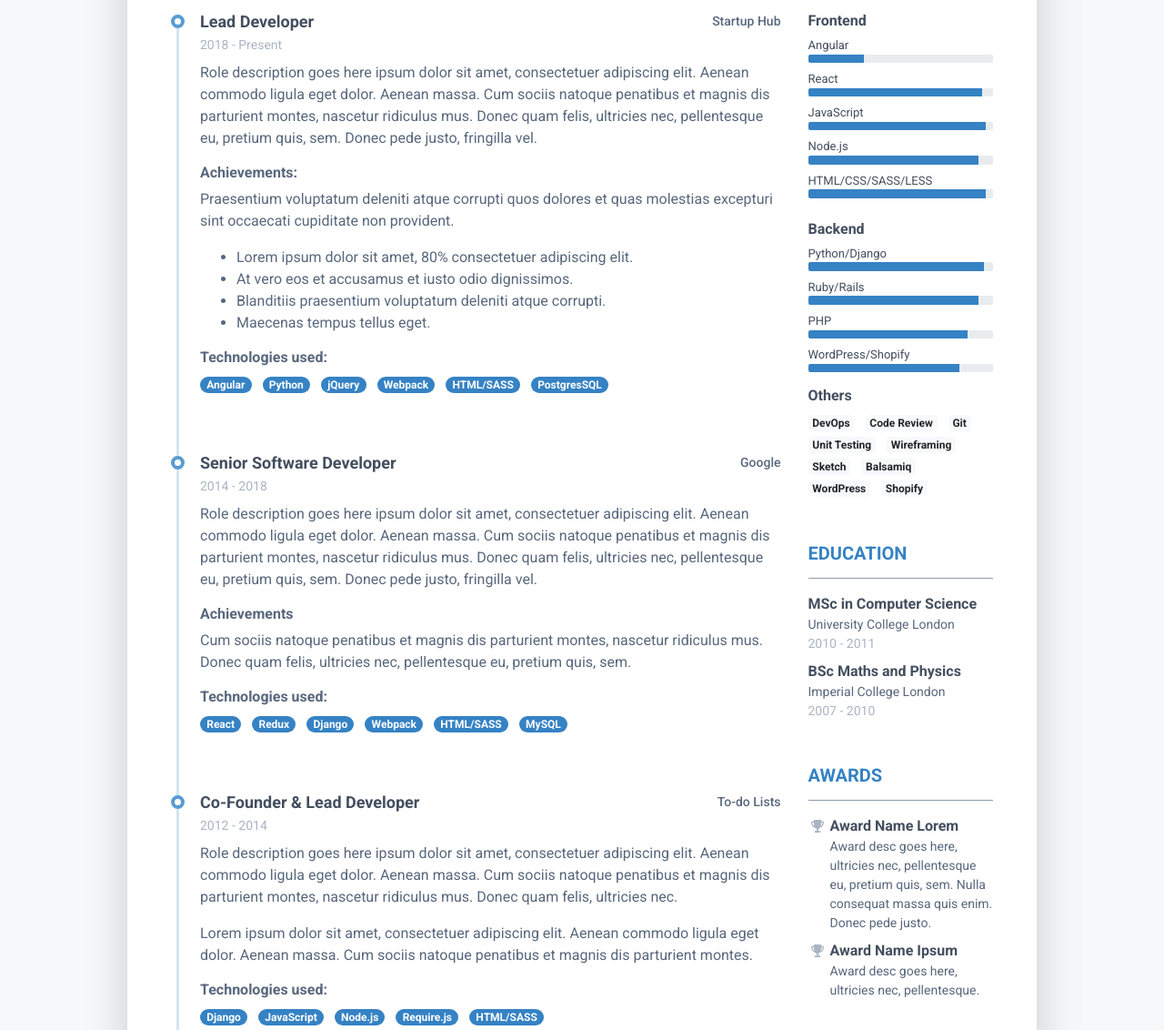
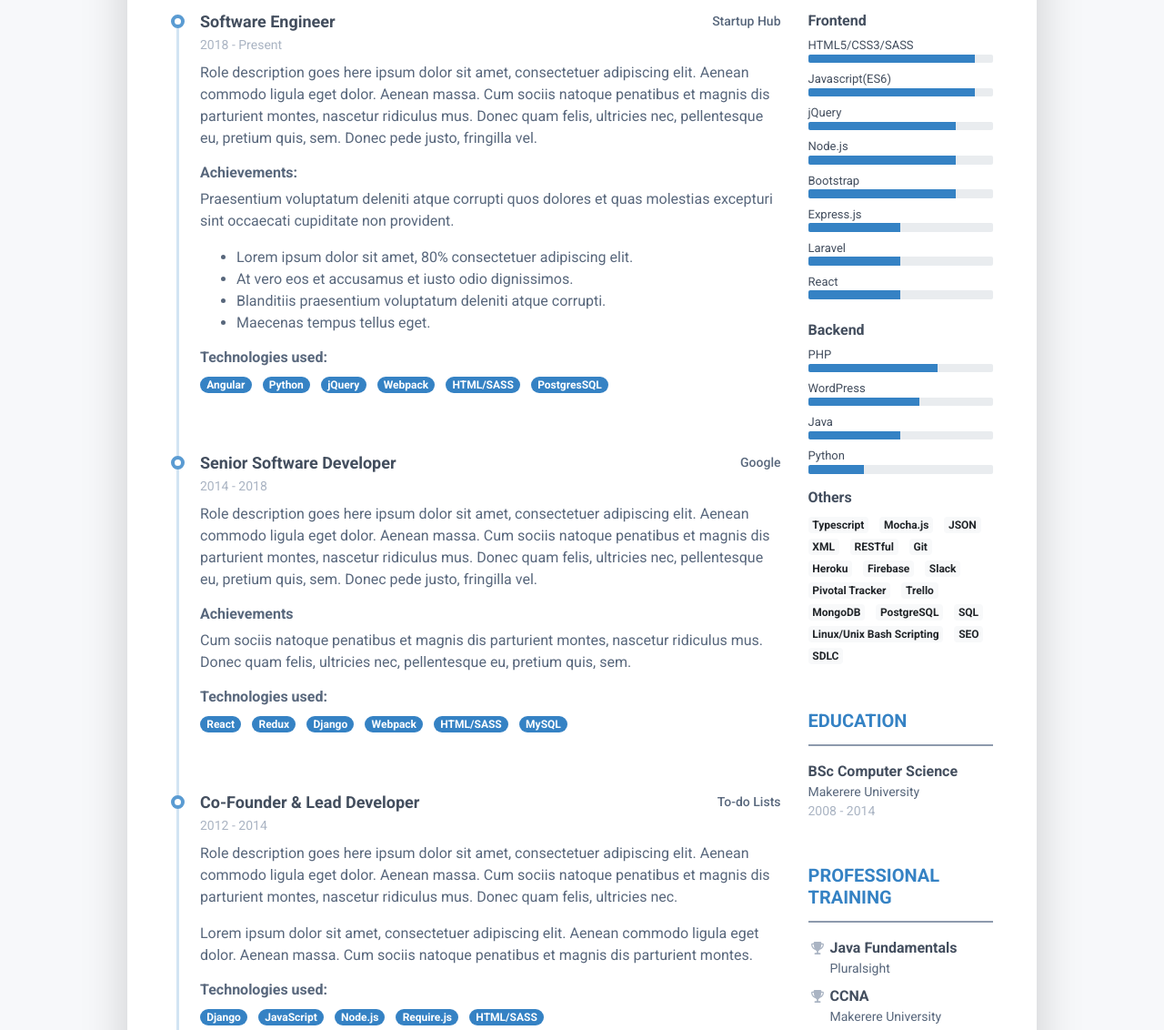
Before and after one commit to nabsty55/nabsty55.github.io, a plain HTML site: page index.html in a window 1280 px wide. Shown: the part 589-1721 px from the top of the page at 91% size. Drawn offline with Linux system fonts and the light colour scheme.

Commit message:
added more content to portfolio

```diff
--- a/index.html
+++ b/index.html
@@ -1,7 +1,7 @@
 <!DOCTYPE html>
 <html lang="en">
 <head>
-    <title>Pillar - Bootstrap 4 Resume/CV Template for Developers</title>
+    <title>Antony Nabende's Portfolio</title>
 
     <!-- Meta -->
     <meta charset="utf-8">
@@ -41,9 +41,9 @@
 					    </div><!--//primary-info-->
 					    <div class="secondary-info ml-md-auto mt-2">
 						    <ul class="resume-social list-unstyled">
-				                <li class="mb-3"><a href="#"><span class="fa-container text-center mr-2"><i class="fab fa-linkedin-in fa-fw"></i></span>linkedin.com/in/antonynab</a></li>
-				                <li class="mb-3"><a href="#"><span class="fa-container text-center mr-2"><i class="fab fa-github-alt fa-fw"></i></span>github.com/nabsty55</a></li>
-				                <li class="mb-3"><a href="#"><span class="fa-container text-center mr-2"><i class="fab fa-codepen fa-fw"></i></span>codepen.io/antony-nabende/</a></li>
+				                <li class="mb-3"><a href="https://www.linkedin.com/in/antonynab/"><span class="fa-container text-center mr-2"><i class="fab fa-linkedin-in fa-fw"></i></span>linkedin.com/in/antonynab</a></li>
+				                <li class="mb-3"><a href="https://github.com/nabsty55"><span class="fa-container text-center mr-2"><i class="fab fa-github-alt fa-fw"></i></span>github.com/nabsty55</a></li>
+				                <li class="mb-3"><a href="https://codepen.io/antony-nabende/"><span class="fa-container text-center mr-2"><i class="fab fa-codepen fa-fw"></i></span>codepen.io/antony-nabende/</a></li>
 				                <li><a href="#"><span class="fa-container text-center mr-2"><i class="fas fa-globe"></i></span>nabsty55.github.io</a></li>
 						    </ul>
 					    </div><!--//secondary-info-->
@@ -69,7 +69,7 @@
 
 									    <div class="resume-timeline-item-header mb-2">
 										    <div class="d-flex flex-column flex-md-row">
-										        <h3 class="resume-position-title font-weight-bold mb-1">Lead Developer</h3>
+										        <h3 class="resume-position-title font-weight-bold mb-1">Software Engineer</h3>
 										        <div class="resume-company-name ml-auto">Startup Hub</div>
 										    </div><!--//row-->
 										    <div class="resume-position-time">2018 - Present</div>
@@ -188,34 +188,52 @@
 							        <h4 class="resume-skills-cat font-weight-bold">Frontend</h4>
 							        <ul class="list-unstyled mb-4">
 								        <li class="mb-2">
-								            <div class="resume-skill-name">Angular</div>
+								            <div class="resume-skill-name">HTML5/CSS3/SASS</div>
 									        <div class="progress resume-progress">
-											    <div class="progress-bar theme-progress-bar-dark" role="progressbar" style="width: 30%" aria-valuenow="25" aria-valuemin="0" aria-valuemax="100"></div>
+											    <div class="progress-bar theme-progress-bar-dark" role="progressbar" style="width: 90%" aria-valuenow="25" aria-valuemin="0" aria-valuemax="100"></div>
+											</div>
+								        </li>
+								        <li class="mb-2">
+								            <div class="resume-skill-name">Javascript(ES6)</div>
+									        <div class="progress resume-progress">
+											    <div class="progress-bar theme-progress-bar-dark" role="progressbar" style="width: 90%" aria-valuenow="25" aria-valuemin="0" aria-valuemax="100"></div>
+											</div>
+								        </li>
+										<li class="mb-2">
+								            <div class="resume-skill-name">jQuery</div>
+									        <div class="progress resume-progress">
+											    <div class="progress-bar theme-progress-bar-dark" role="progressbar" style="width: 80%" aria-valuenow="25" aria-valuemin="0" aria-valuemax="100"></div>
+											</div>
+								        </li>
+								        <li class="mb-2">
+								            <div class="resume-skill-name">Node.js</div>
+									        <div class="progress resume-progress">
+											    <div class="progress-bar theme-progress-bar-dark" role="progressbar" style="width: 80%" aria-valuenow="25" aria-valuemin="0" aria-valuemax="100"></div>
+											</div>
+								        </li>
+
+								        <li class="mb-2">
+								            <div class="resume-skill-name">Bootstrap</div>
+									        <div class="progress resume-progress">
+											    <div class="progress-bar theme-progress-bar-dark" role="progressbar" style="width: 80%" aria-valuenow="25" aria-valuemin="0" aria-valuemax="100"></div>
+											</div>
+								        </li>
+										<li class="mb-2">
+								            <div class="resume-skill-name">Express.js</div>
+									        <div class="progress resume-progress">
+											    <div class="progress-bar theme-progress-bar-dark" role="progressbar" style="width: 50%" aria-valuenow="25" aria-valuemin="0" aria-valuemax="100"></div>
+											</div>
+								        </li>
+										<li class="mb-2">
+								            <div class="resume-skill-name">Laravel</div>
+									        <div class="progress resume-progress">
+											    <div class="progress-bar theme-progress-bar-dark" role="progressbar" style="width: 50%" aria-valuenow="25" aria-valuemin="0" aria-valuemax="100"></div>
 											</div>
 								        </li>
 								        <li class="mb-2">
 								            <div class="resume-skill-name">React</div>
 									        <div class="progress resume-progress">
-											    <div class="progress-bar theme-progress-bar-dark" role="progressbar" style="width: 94%" aria-valuenow="25" aria-valuemin="0" aria-valuemax="100"></div>
-											</div>
-								        </li>
-								        <li class="mb-2">
-								            <div class="resume-skill-name">JavaScript</div>
-									        <div class="progress resume-progress">
-											    <div class="progress-bar theme-progress-bar-dark" role="progressbar" style="width: 96%" aria-valuenow="25" aria-valuemin="0" aria-valuemax="100"></div>
-											</div>
-								        </li>
-
-								        <li class="mb-2">
-								            <div class="resume-skill-name">Node.js</div>
-									        <div class="progress resume-progress">
-											    <div class="progress-bar theme-progress-bar-dark" role="progressbar" style="width: 92%" aria-valuenow="25" aria-valuemin="0" aria-valuemax="100"></div>
-											</div>
-								        </li>
-								        <li class="mb-2">
-								            <div class="resume-skill-name">HTML/CSS/SASS/LESS</div>
-									        <div class="progress resume-progress">
-											    <div class="progress-bar theme-progress-bar-dark" role="progressbar" style="width: 96%" aria-valuenow="25" aria-valuemin="0" aria-valuemax="100"></div>
+											    <div class="progress-bar theme-progress-bar-dark" role="progressbar" style="width: 50%" aria-valuenow="25" aria-valuemin="0" aria-valuemax="100"></div>
 											</div>
 								        </li>
 							        </ul>
@@ -225,27 +243,27 @@
 						            <h4 class="resume-skills-cat font-weight-bold">Backend</h4>
 							        <ul class="list-unstyled">
 								        <li class="mb-2">
-								            <div class="resume-skill-name">Python/Django</div>
+								            <div class="resume-skill-name">PHP</div>
 									        <div class="progress resume-progress">
-											    <div class="progress-bar theme-progress-bar-dark" role="progressbar" style="width: 95%" aria-valuenow="25" aria-valuemin="0" aria-valuemax="100"></div>
+											    <div class="progress-bar theme-progress-bar-dark" role="progressbar" style="width: 70%" aria-valuenow="25" aria-valuemin="0" aria-valuemax="100"></div>
 											</div>
 								        </li>
 								        <li class="mb-2">
-								            <div class="resume-skill-name">Ruby/Rails</div>
+								            <div class="resume-skill-name">WordPress</div>
 									        <div class="progress resume-progress">
-											    <div class="progress-bar theme-progress-bar-dark" role="progressbar" style="width: 92%" aria-valuenow="25" aria-valuemin="0" aria-valuemax="100"></div>
+											    <div class="progress-bar theme-progress-bar-dark" role="progressbar" style="width: 60%" aria-valuenow="25" aria-valuemin="0" aria-valuemax="100"></div>
 											</div>
 								        </li>
 								        <li class="mb-2">
-								            <div class="resume-skill-name">PHP</div>
+								            <div class="resume-skill-name">Java</div>
 									        <div class="progress resume-progress">
-											    <div class="progress-bar theme-progress-bar-dark" role="progressbar" style="width: 86%" aria-valuenow="25" aria-valuemin="0" aria-valuemax="100"></div>
+											    <div class="progress-bar theme-progress-bar-dark" role="progressbar" style="width: 50%" aria-valuenow="25" aria-valuemin="0" aria-valuemax="100"></div>
 											</div>
 								        </li>
 								        <li class="mb-2">
-								            <div class="resume-skill-name">WordPress/Shopify</div>
+								            <div class="resume-skill-name">Python</div>
 									        <div class="progress resume-progress">
-											    <div class="progress-bar theme-progress-bar-dark" role="progressbar" style="width: 82%" aria-valuenow="25" aria-valuemin="0" aria-valuemax="100"></div>
+											    <div class="progress-bar theme-progress-bar-dark" role="progressbar" style="width: 30%" aria-valuenow="25" aria-valuemin="0" aria-valuemax="100"></div>
 											</div>
 								        </li>
 							        </ul>
@@ -254,15 +272,23 @@
 						        <div class="resume-skill-item">
 						            <h4 class="resume-skills-cat font-weight-bold">Others</h4>
 						            <ul class="list-inline">
-							            <li class="list-inline-item"><span class="badge badge-light">DevOps</span></li>
-							            <li class="list-inline-item"><span class="badge badge-light">Code Review</span></li>
+							            <li class="list-inline-item"><span class="badge badge-light">Typescript</span></li>
+							            <li class="list-inline-item"><span class="badge badge-light">Mocha.js</span></li>
+										<li class="list-inline-item"><span class="badge badge-light">JSON</span></li>
+										<li class="list-inline-item"><span class="badge badge-light">XML</span></li>
+										<li class="list-inline-item"><span class="badge badge-light">RESTful</span></li>
 							            <li class="list-inline-item"><span class="badge badge-light">Git</span></li>
-							            <li class="list-inline-item"><span class="badge badge-light">Unit Testing</span></li>
-							            <li class="list-inline-item"><span class="badge badge-light">Wireframing</span></li>
-							            <li class="list-inline-item"><span class="badge badge-light">Sketch</span></li>
-							            <li class="list-inline-item"><span class="badge badge-light">Balsamiq</span></li>
-							            <li class="list-inline-item"><span class="badge badge-light">WordPress</span></li>
-							            <li class="list-inline-item"><span class="badge badge-light">Shopify</span></li>
+							            <li class="list-inline-item"><span class="badge badge-light">Heroku</span></li>
+							            <li class="list-inline-item"><span class="badge badge-light">Firebase</span></li>
+							            <li class="list-inline-item"><span class="badge badge-light">Slack</span></li>
+										<li class="list-inline-item"><span class="badge badge-light">Pivotal Tracker</span></li>
+							            <li class="list-inline-item"><span class="badge badge-light">Trello</span></li>
+							            <li class="list-inline-item"><span class="badge badge-light">MongoDB</span></li>
+							            <li class="list-inline-item"><span class="badge badge-light">PostgreSQL</span></li>
+										<li class="list-inline-item"><span class="badge badge-light">SQL</span></li>
+										<li class="list-inline-item"><span class="badge badge-light">Linux/Unix Bash Scripting</span></li>
+										<li class="list-inline-item"><span class="badge badge-light">SEO</span></li>
+										<li class="list-inline-item"><span class="badge badge-light">SDLC</span></li>
 						            </ul>
 						        </div><!--//resume-skill-item-->
 						    </div><!--resume-section-content-->
@@ -271,32 +297,27 @@
 						    <h2 class="resume-section-title text-uppercase font-weight-bold pb-3 mb-3">Education</h2>
 						    <div class="resume-section-content">
 							    <ul class="list-unstyled">
-								    <li class="mb-2">
-								        <div class="resume-degree font-weight-bold">MSc in Computer Science</div>
-								        <div class="resume-degree-org">University College London</div>
-								        <div class="resume-degree-time">2010 - 2011</div>
-								    </li>
 								    <li>
-								        <div class="resume-degree font-weight-bold">BSc Maths and Physics</div>
-								        <div class="resume-degree-org">Imperial College London</div>
-								        <div class="resume-degree-time">2007 - 2010</div>
+								        <div class="resume-degree font-weight-bold">BSc Computer Science</div>
+								        <div class="resume-degree-org">Makerere University</div>
+								        <div class="resume-degree-time">2008 - 2014</div>
 								    </li>
 							    </ul>
 						    </div>
 					    </section><!--//education-section-->
 					    <section class="resume-section reference-section mb-5">
-						    <h2 class="resume-section-title text-uppercase font-weight-bold pb-3 mb-3">Awards</h2>
+						    <h2 class="resume-section-title text-uppercase font-weight-bold pb-3 mb-3">Professional Training</h2>
 						    <div class="resume-section-content">
 							    <ul class="list-unstyled resume-awards-list">
 								    <li class="mb-2 pl-4 position-relative">
 								        <i class="resume-award-icon fas fa-trophy position-absolute" data-fa-transform="shrink-2"></i>
-								        <div class="resume-award-name">Award Name Lorem</div>
-								        <div class="resume-award-desc">Award desc goes here, ultricies nec, pellentesque eu, pretium quis, sem. Nulla consequat massa quis enim. Donec pede justo.</div>
+								        <div class="resume-award-name">Java Fundamentals</div>
+								        <div class="resume-award-desc">Pluralsight</div>
 								    </li>
 								    <li class="mb-0 pl-4 position-relative">
 								        <i class="resume-award-icon fas fa-trophy position-absolute" data-fa-transform="shrink-2"></i>
-								        <div class="resume-award-name">Award Name Ipsum</div>
-								        <div class="resume-award-desc">Award desc goes here, ultricies nec, pellentesque.</div>
+								        <div class="resume-award-name">CCNA</div>
+								        <div class="resume-award-desc">Makerere University</div>
 								    </li>
 							    </ul>
 						    </div>
@@ -305,9 +326,9 @@
 						    <h2 class="resume-section-title text-uppercase font-weight-bold pb-3 mb-3">Language</h2>
 						    <div class="resume-section-content">
 							    <ul class="list-unstyled resume-lang-list">
-								    <li class="mb-2"><span class="resume-lang-name font-weight-bold">English</span> <small class="text-muted font-weight-normal">(Native)</small></li>
-								    <li class="mb-2 align-middle"><span class="resume-lang-name font-weight-bold">French</span> <small class="text-muted font-weight-normal">(Professional)</small></li>
-								    <li><span class="resume-lang-name font-weight-bold">Spanish</span> <small class="text-muted font-weight-normal">(Professional)</small></li>
+								    <li class="mb-2"><span class="resume-lang-name font-weight-bold">English</span> <small class="text-muted font-weight-normal">(Professional)</small></li>
+								    <li class="mb-2 align-middle"><span class="resume-lang-name font-weight-bold">Lumasaba</span> <small class="text-muted font-weight-normal">(Native)</small></li>
+								    <li><span class="resume-lang-name font-weight-bold">Luganda</span> <small class="text-muted font-weight-normal"></small></li>
 							    </ul>
 						    </div>
 					    </section><!--//language-section-->
@@ -315,8 +336,8 @@
 						    <h2 class="resume-section-title text-uppercase font-weight-bold pb-3 mb-3">Interests</h2>
 						    <div class="resume-section-content">
 							    <ul class="list-unstyled">
-								    <li class="mb-1">Climbing</li>
-								    <li class="mb-1">Snowboarding</li>
+								    <li class="mb-1">Jogging</li>
+								    <li class="mb-1">Anime</li>
 								    <li class="mb-1">Cooking</li>
 							    </ul>
 						    </div>
```
Also changed, not shown: assets/images/screenshot.png (added), 3 other files.
